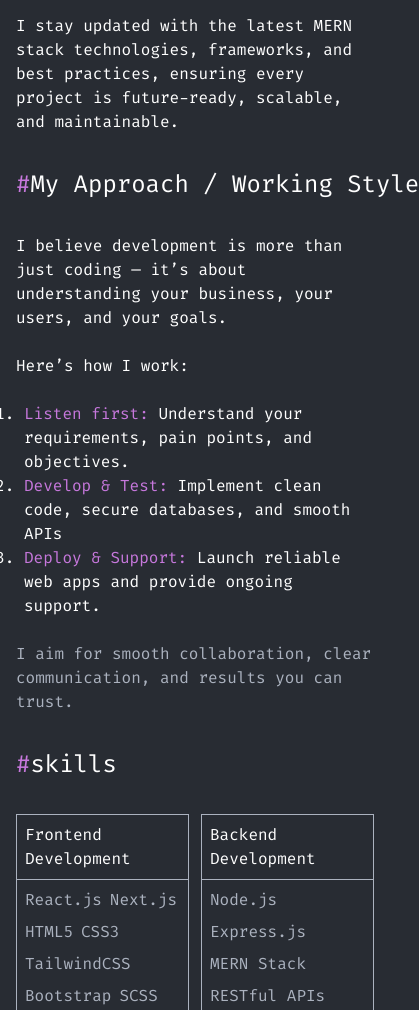
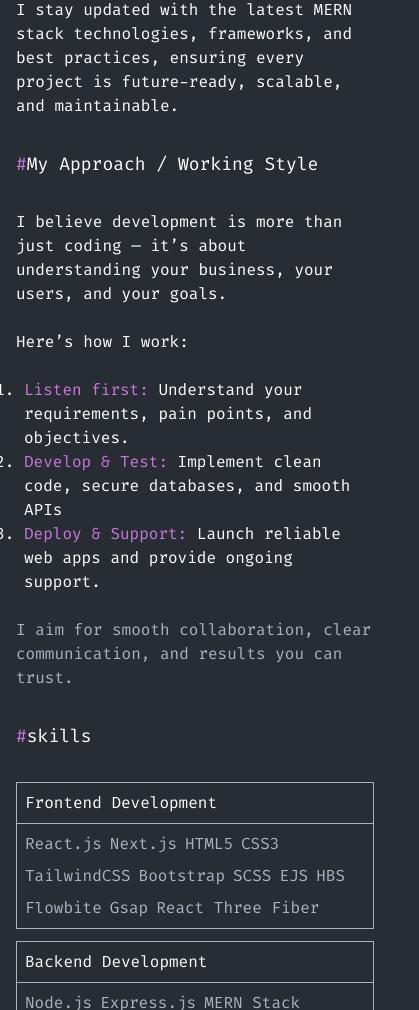
Before and after one commit to minhajzein/portfolio, a Next.js app: page /about-me in a window 390 px wide. Shown: the part 1694-2704 px from the top of the page, 419 px wide, since content can reach past the window. Built offline with nearby package versions, Linux system fonts and the light colour scheme.

Commit message:
responsiveness checked

```diff
--- a/src/app/about-me/components/Skills.tsx
+++ b/src/app/about-me/components/Skills.tsx
@@ -1,6 +1,6 @@
 function Skills() {
 	return (
-		<div className='w-full text-[16px] grid grid-cols-2 md:grid-cols-3 gap-[12px]'>
+		<div className='w-full text-[16px] grid md:grid-cols-3 gap-[12px]'>
 			<div className='flex flex-col border h-fit border-secondary'>
 				<div className='border-b p-[8px] border-secondary'>
 					<p>Frontend Development</p>
--- a/src/app/projects/components/Title.tsx
+++ b/src/app/projects/components/Title.tsx
@@ -2,7 +2,7 @@ import React from 'react'
 
 function Title({ title }: { title: string }) {
 	return (
-		<h1 className='md:text-[32px] text-[24px]'>
+		<h1 className='md:text-3xl text-lg'>
 			<span className='text-primary'>#</span>
 			<span className='text-primary-foreground text-nowrap'>{title}</span>
 		</h1>
```
